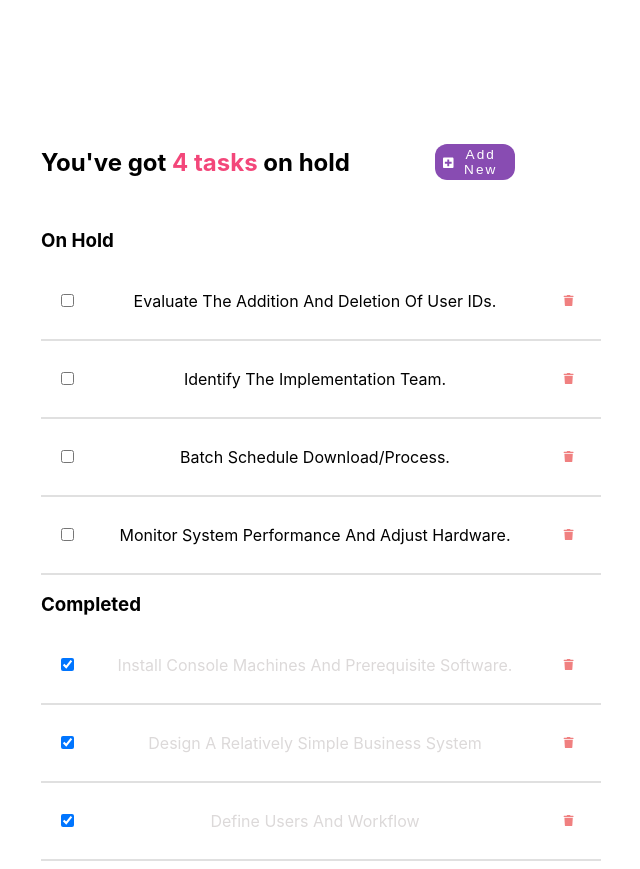
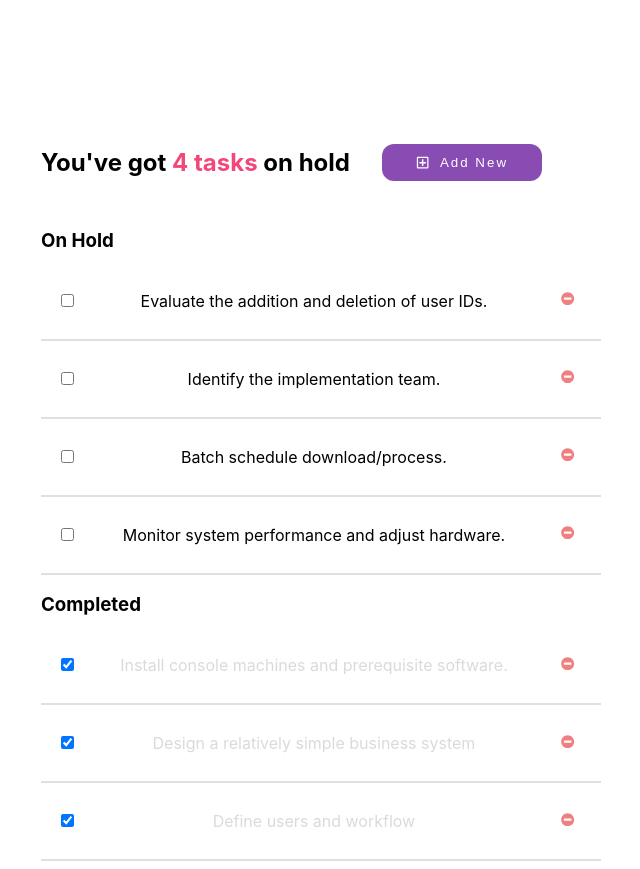
Before and after one commit to sp-95/todo-list-demo, a React (Create React App) app: page / in a window 1280 px wide. Shown: the whole page, without its empty margins (319-959 px from the left). Built offline with nearby package versions, Linux system fonts and the light colour scheme; data requests are answered from the project's data file.

Commit message:
Style: Change a few styles

```diff
--- a/src/components/Task.js
+++ b/src/components/Task.js
@@ -1,5 +1,5 @@
 import React, { useCallback, useEffect, useState } from "react"
-import { FaTrash } from "react-icons/fa"
+import { FaMinusCircle } from "react-icons/fa"
 import { connect, useDispatch } from "react-redux"
 import { deleteTask, editTask, isEditing, setCompleted } from "../redux"
 import "./task.css"
@@ -69,7 +69,7 @@ const Task = ({ taskData, id = Date.now(), title = "", completed = false }) => {
             className="delete-btn"
             onClick={() => dispatch(deleteTask(id))}
           >
-            <FaTrash />
+            <FaMinusCircle />
           </button>
         </div>
       </div>
--- a/src/components/TaskContainer.js
+++ b/src/components/TaskContainer.js
@@ -2,7 +2,7 @@ import React, { useEffect } from "react"
 import "./task_container.css"
 import Task from "./Task"
 import Loading from "./Loading"
-import { FaPlusSquare } from "react-icons/fa"
+import { FaRegPlusSquare } from "react-icons/fa"
 import { connect, useDispatch } from "react-redux"
 import { fetchTasks, addTask } from "../redux"
 
@@ -46,7 +46,8 @@ const TaskContainer = ({ taskData, fetchTasks }) => {
           on hold
         </h1>
         <button className="add-btn" onClick={handleAdd}>
-          <FaPlusSquare /> Add New
+          <FaRegPlusSquare />
+          &nbsp; Add New
         </button>
       </div>
       {loading ? (
--- a/src/components/task.css
+++ b/src/components/task.css
@@ -4,19 +4,16 @@
   justify-content: space-between;
   margin-bottom: 0.5rem;
   padding: 0.25rem 1rem;
-  border-radius: 0.25rem;
-  text-transform: capitalize;
 }
 
 .task-container hr {
-  border: 1px solid #e0e0e0;
+  border: 0.5px solid #e0e0e0;
 }
 
 .delete-btn {
   background: transparent;
   border-color: transparent;
   cursor: pointer;
-  font-size: 0.7rem;
   margin: 0 0.15rem;
 }
 .delete-btn {
--- a/src/components/task_container.css
+++ b/src/components/task_container.css
@@ -37,18 +37,15 @@
 .add-btn {
   background: #884cb2;
   border-color: transparent;
-  flex: 0 0 5rem;
   display: flex;
   align-items: center;
-  padding: auto;
-  margin: auto;
+  padding: 0 2rem;
+  margin: 1rem 2rem;
   text-transform: capitalize;
   letter-spacing: 2px;
   border-radius: 0.75rem;
   cursor: pointer;
   color: #fff;
-  transition: all 0.3s linear;
-  font-size: 0.85rem;
 }
 .add-btn:hover {
   background: #6d3d8e;
```
